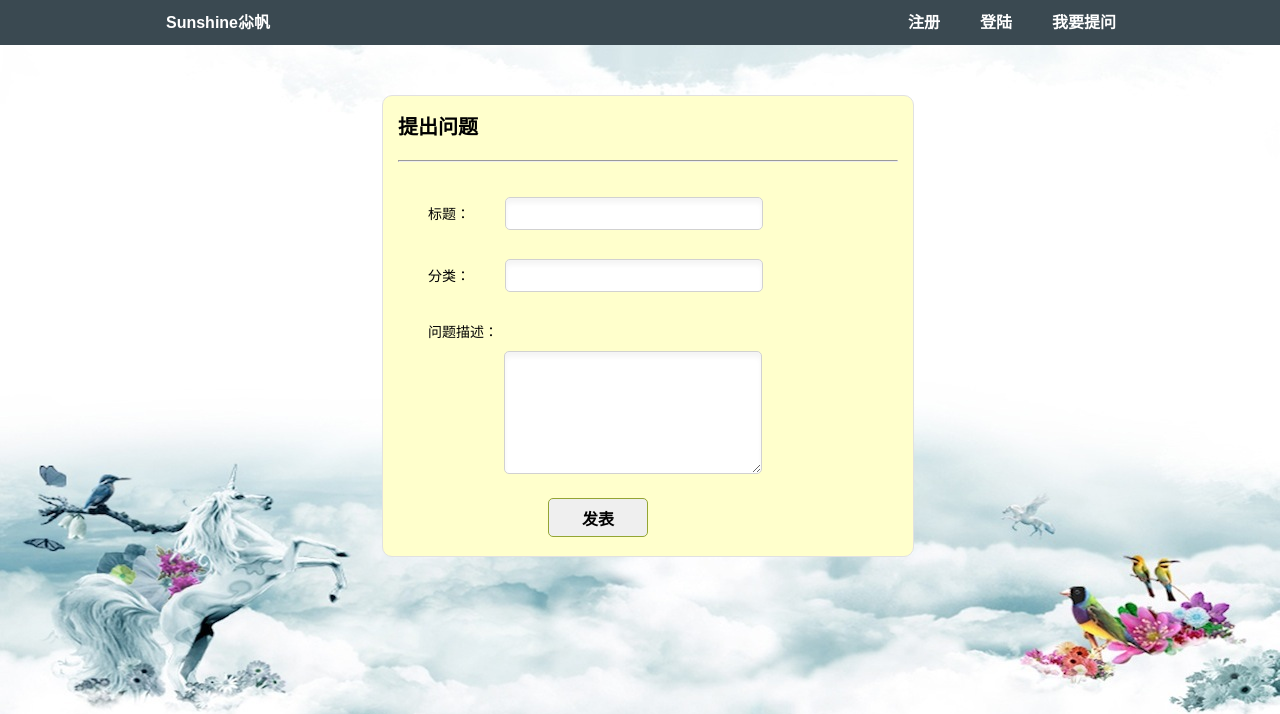
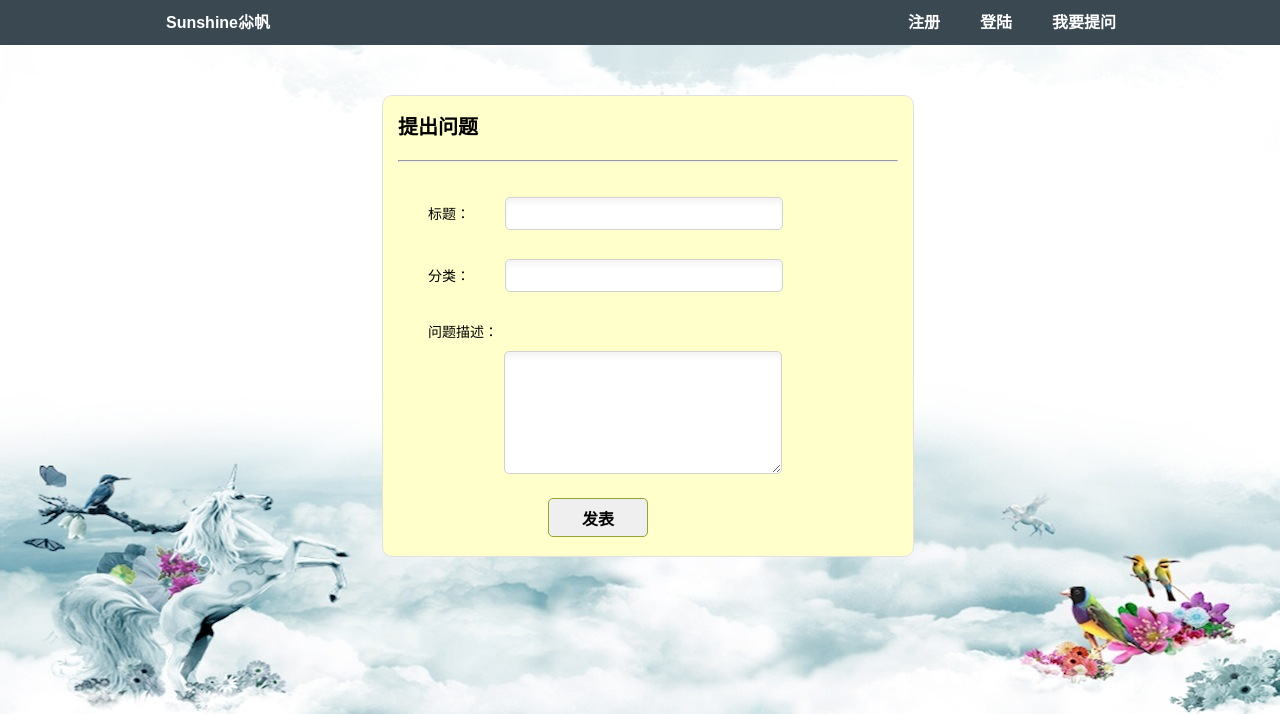
Before and after one commit to sunshinezxf/Website, a PHP site: page /member/ask_question.php in a window 1280 px wide. Shown: the top 714 px of the page. Run offline with PHP 8.4, Linux system fonts and the light colour scheme.

Commit message:
modify style for html

```diff
--- a/css/core.css
+++ b/css/core.css
@@ -236,7 +236,7 @@ div .row {
 	border-radius: 5px;
 	box-shadow: inset 0 5px 5px #f5f5f5;
 	border: 1px solid #d1d1d1;
-	width: 60%;
+	width: 65%;
 	margin: 0 0 10px 0;
 	margin-left: 35px;
 	font-family: arial, sans-serif;
@@ -249,7 +249,7 @@ div .row {
 	border-radius: 5px;
 	box-shadow: inset 0 5px 5px #f5f5f5;
 	border: 1px solid #d1d1d1;
-	width: 60%;
+	width: 65%;
 	margin: 0 0 10px 0;
 	margin-top: 10px;
 	margin-left: 19%;
```
